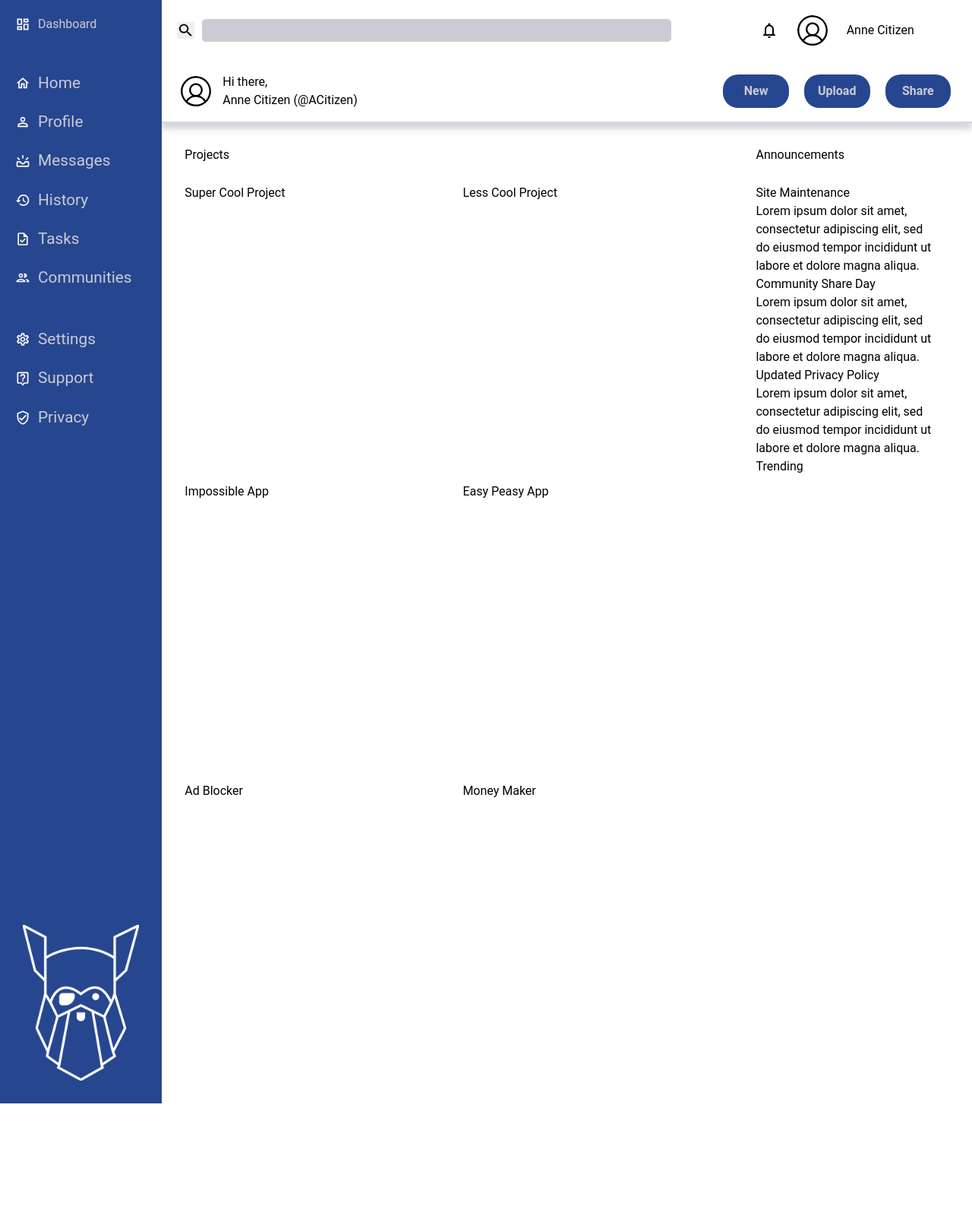
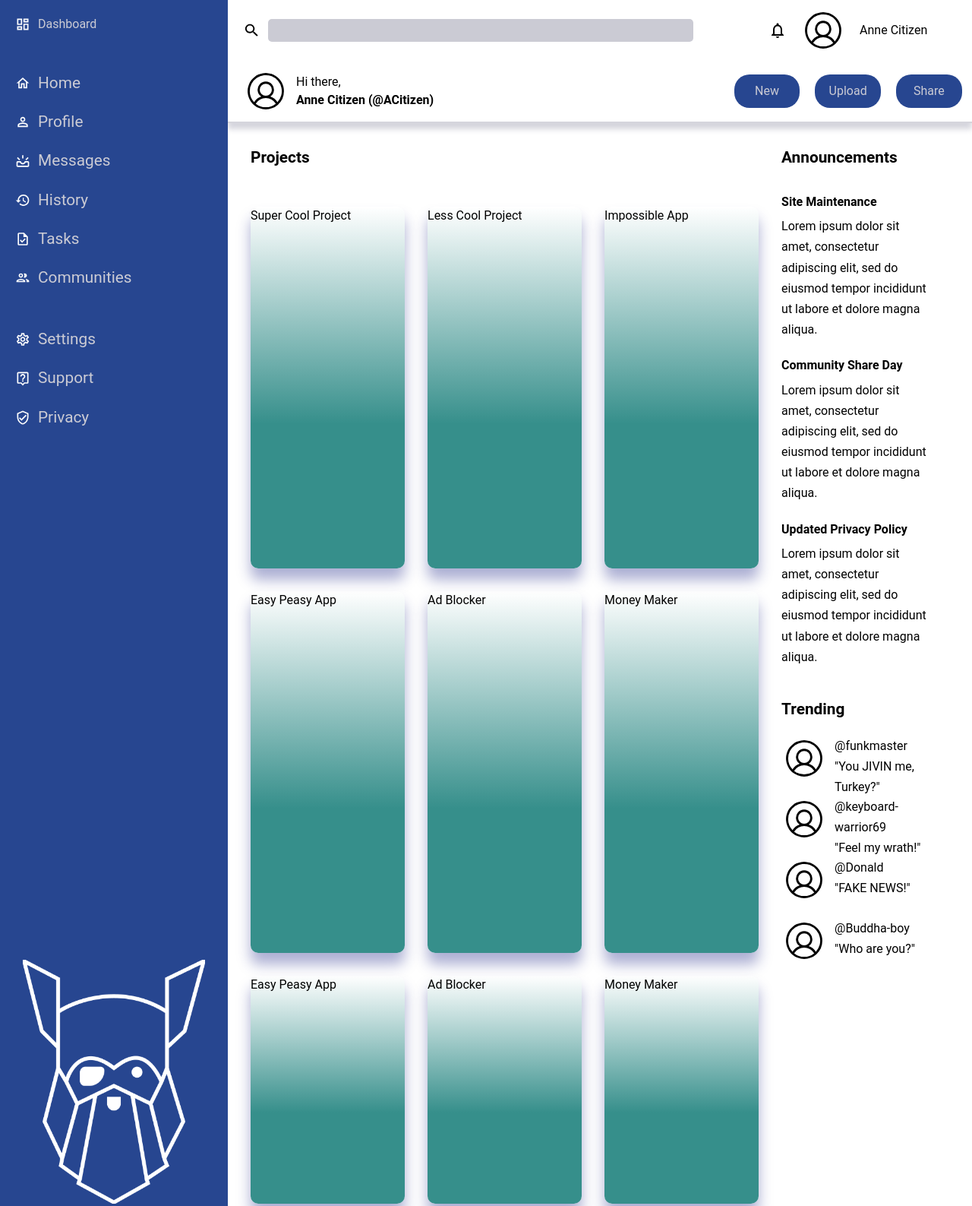
Before and after one commit to xAnDrOm3dAx/admin-dashboard, a plain HTML site: page index.html in a window 1280 px wide. Shown: the top 1587 px of the page at 76% size. Before the commit the page ends 1452 px from the top, so only its background shows below. Drawn offline with Linux system fonts and the light colour scheme.

Commit message:
style main container

```diff
--- a/index.css
+++ b/index.css
@@ -14,9 +14,14 @@ body {
 
 .page-container {
   display: grid;
-  grid-template-columns: 1fr 5fr;
+  grid-template-columns: 300px 5fr;
   grid-template-rows: 1fr 4fr;
   height: 100vh;
+}
+
+/* DRY code */
+.user-icon {
+  max-width: 60px;
 }
 
 .sidebar-container {
@@ -40,6 +45,7 @@ body {
     margin: 30px 30px 0;
     position: absolute;
     bottom: 30px;
+    max-width: 300px;
   }
 
   .menu {
@@ -87,6 +93,7 @@ body {
 
     > button {
       border-style: none;
+      background-color: transparent;
     }
 
     > img {
@@ -108,14 +115,10 @@ body {
     display: flex;
     align-items: center;
     justify-content: center;
-    gap: 20px;
+    gap: 18px;
 
     .notification-icon {
       max-width: 25px;
-    }
-
-    .user-icon {
-      max-width: 50px;
     }
   }
 
@@ -125,10 +128,10 @@ body {
     gap: 10px;
     align-items: center;
     justify-content: start;
-  }
 
-  .user-icon {
-    max-width: 50px;
+    .welcome-username {
+      font-weight: 600;
+    }
   }
 
   .buttons {
@@ -146,7 +149,6 @@ body {
       border-style: none;
       background-color: #274690;
       color: #cbcbd4;
-      font-weight: bold;
     }
   }
 }
@@ -155,31 +157,73 @@ body {
   margin: 30px;
   display: grid;
   grid-template-columns: 4fr 4fr 3fr;
-  grid-template-rows: 1fr 1fr 1fr;
+  grid-template-rows: 1fr 1fr;
 
   .projects-container {
     grid-column: 1 / 3;
-    grid-row: 1 / -1;
+    grid-row: 1 / 3;
     display: grid;
-    grid-template-columns: repeat(2, minmax(300px, 100%));
-    grid-template-rows: 50px repeat(3, minmax(300px, 100%));
+    grid-template-columns: repeat(3, 1fr);
+    grid-template-rows: 50px repeat(2, 1fr);
+    grid-auto-rows: 300px;
+    grid-gap: 30px;
+    justify-content: start;
   }
 
   .projects-title {
-    grid-column: 1 / 3;
+    grid-column: 1 / 4;
+    font-size: 1.3rem;
+    font-weight: 600;
+  }
+
+  .project-card {
+    background-image: linear-gradient(to top, #368f8b 40%, rgba(0, 0, 0, 0) 100%);
+    box-shadow: 0 15px 18px 0 rgba(31, 38, 135, 0.37);
+    -webkit-backdrop-filter: blur(10px);
+    border-radius: 10px;
   }
 
   .announcements-container {
-    margin: 0 20px;
+    margin: 0 30px;
     grid-column: 3 / 4;
     display: grid;
     grid-template-rows: 50px repeat(3, 1fr);
+
+    > .announcements-card {
+      display: flex;
+      flex-direction: column;
+      align-items: start;
+      gap: 5px;
+      width: 100%;
+      line-height: 1.7;
+      margin: 10px auto;
+
+      > h4 {
+        font-weight: 600;
+      }
+    }
   }
 
   .trending-container {
-    margin: 0 20px;
+    margin: 30px 30px;
     grid-column: 3 / 4;
     display: grid;
-    grid-template-rows: repeat(4, 1fr);
+    grid-template-rows: 50px repeat(4, 80px);
+
+    > .trending-card {
+      display: flex;
+      align-items: start;
+      gap: 10px;
+      width: 100%;
+      line-height: 1.7;
+      padding: 0px;
+    }
+  }
+
+  .trending-title,
+  .announcements-title {
+    font-size: 1.3rem;
+    font-weight: 600;
+    align-self: start;
   }
 }
--- a/index.html
+++ b/index.html
@@ -88,22 +88,31 @@
         <div class="project-card">
           <h4>Money Maker</h4>
         </div>
+        <div class="project-card">
+          <h4>Easy Peasy App</h4>
+        </div>
+        <div class="project-card">
+          <h4>Ad Blocker</h4>
+        </div>
+        <div class="project-card">
+          <h4>Money Maker</h4>
+        </div>
       </article>
 
 
       <div class="announcements-container">
         <h4 class="announcements-title">Announcements</h4>
-        <div>
-          <h4 class="maintenance-title">Site Maintenance</h4>
+        <div class="announcements-card">
+          <h4>Site Maintenance</h4>
           <p>Lorem ipsum dolor sit amet, consectetur adipiscing elit, sed do eiusmod tempor incididunt ut labore et
             dolore magna aliqua.</p>
         </div>
-        <div>
+        <div class="announcements-card">
           <H4>Community Share Day</H4>
           <p>Lorem ipsum dolor sit amet, consectetur adipiscing elit, sed do eiusmod tempor incididunt ut labore et
             dolore magna aliqua.</p>
         </div>
-        <div>
+        <div class="announcements-card">
           <H4>Updated Privacy Policy</H4>
           <p>Lorem ipsum dolor sit amet, consectetur adipiscing elit, sed do eiusmod tempor incididunt ut labore et
             dolore magna aliqua.</p>
@@ -112,6 +121,34 @@
 
       <div class="trending-container">
         <h4 class="trending-title">Trending</h4>
+        <div class="trending-card">
+          <img src="img/user_circle_icon_172814.svg" alt="user icon" class="user-icon">
+          <div class="user-info">
+            <p class="user-name">@funkmaster</p>
+            <p class="user-message">"You JIVIN me, Turkey?"</p>
+          </div>
+        </div>
+        <div class="trending-card">
+          <img src="img/user_circle_icon_172814.svg" alt="user icon" class="user-icon">
+          <div class="user-info">
+            <p class="user-name">@keyboard-warrior69</p>
+            <p class="user-message">"Feel my wrath!"</p>
+          </div>
+        </div>
+        <div class="trending-card">
+          <img src="img/user_circle_icon_172814.svg" alt="user icon" class="user-icon">
+          <div class="user-info">
+            <p class="user-name">@Donald</p>
+            <p class="user-message">"FAKE NEWS!"</p>
+          </div>
+        </div>
+        <div class="trending-card">
+          <img src="img/user_circle_icon_172814.svg" alt="user icon" class="user-icon">
+          <div class="user-info">
+            <p class="user-name">@Buddha-boy</p>
+            <p class="user-message">"Who are you?"</p>
+          </div>
+        </div>
       </div>
     </main>
 
```
